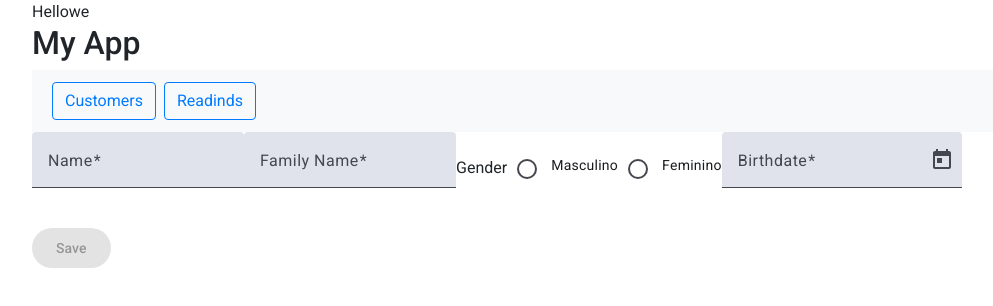
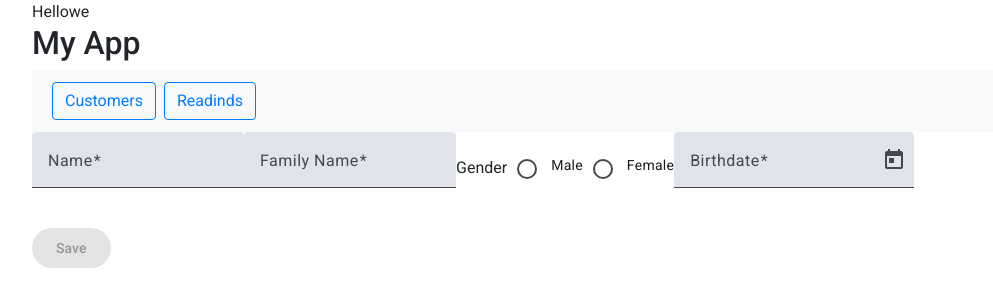
Before and after one commit to FrotaLucas/smart-utilities-management-system, an Angular app: page /customer/add in a window 1280 px wide. Shown: the top 306 px of the page, without its empty margins (53-1046 px from the left). Built offline with nearby package versions, Linux system fonts and the light colour scheme.

Commit message:
fix html of add Customer

```diff
--- a/src/app/components/customer/add-customer/add-customer.component.html
+++ b/src/app/components/customer/add-customer/add-customer.component.html
@@ -12,8 +12,8 @@
 
   <label>Gender</label>
   <mat-radio-group formControlName="gender">
-    <mat-radio-button value="masculino">Masculino</mat-radio-button>
-    <mat-radio-button value="feminino">Feminino</mat-radio-button>
+    <mat-radio-button value="male">Male</mat-radio-button>
+    <mat-radio-button value="female">Female</mat-radio-button>
   </mat-radio-group>
 
   <mat-form-field appearance="fill" class="full-width">
```
